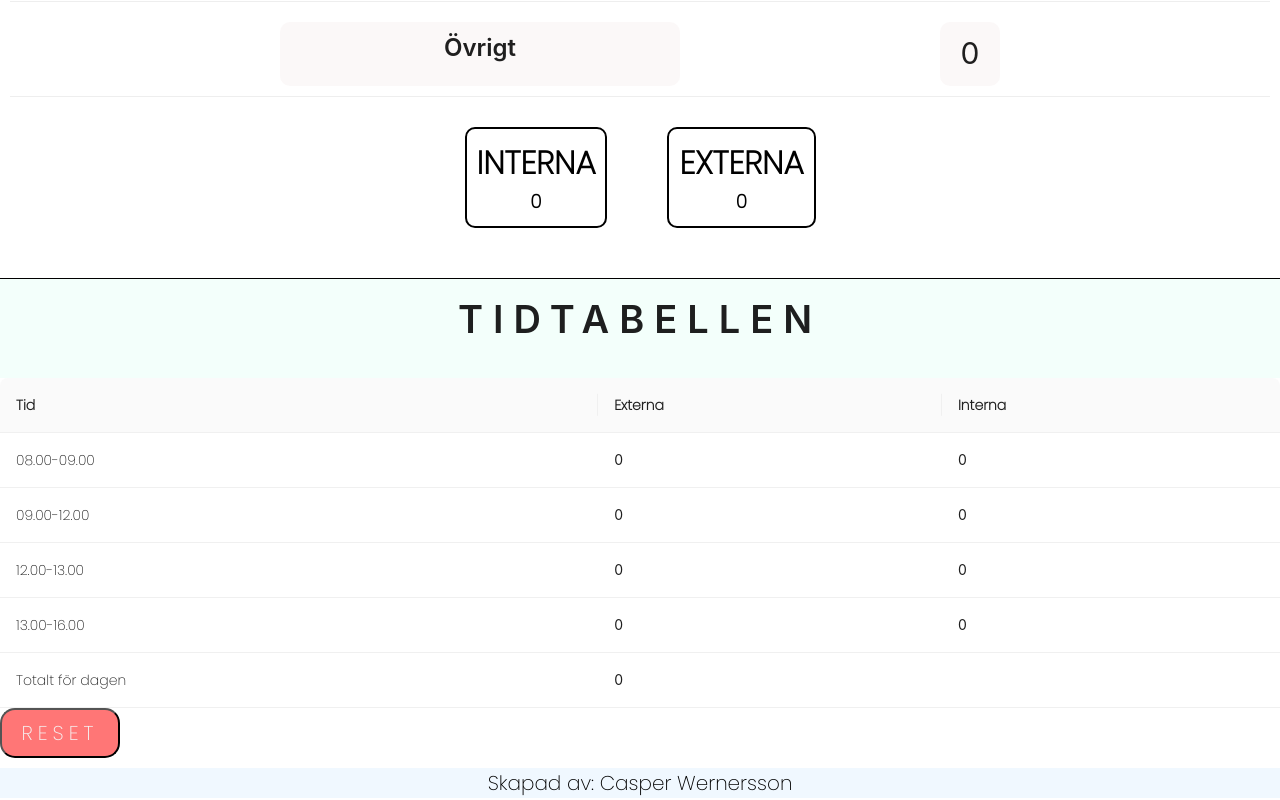
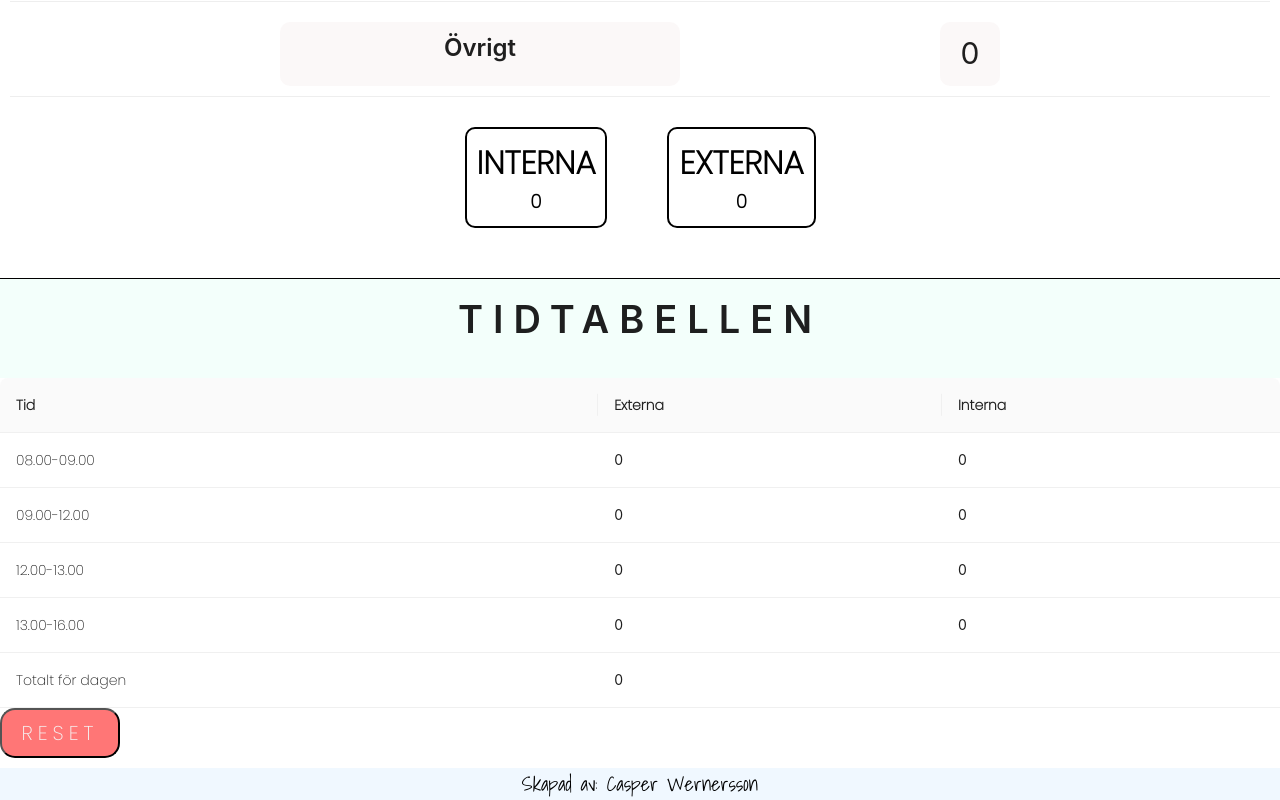
Before and after one commit to Cappeloow/StatisticCounter, a React (Vite) app in the folder client/: page / in a window 1280 px wide. Shown: the part 2468-3268 px from the top of the page. Built offline with nearby package versions, Linux system fonts and the light colour scheme.

Commit message:
production

```diff
--- a/client/src/components/DataCard.tsx
+++ b/client/src/components/DataCard.tsx
@@ -16,9 +16,12 @@
     e.stopPropagation();
   };
   return (
-    <div className="CardContainer" onClick={() => addAmountToMatter(matter)}>
+    <div className="CardContainer">
       <div className="Card">
-        <div className="containerOfMatter">
+        <div
+          className="containerOfMatter"
+          onClick={() => addAmountToMatter(matter)}
+        >
           <Title
             style={{ userSelect: "none" }}
             className="titleOfMatter"
--- a/client/src/style/Footer.css
+++ b/client/src/style/Footer.css
@@ -1,7 +1,12 @@
+@import url('https://fonts.googleapis.com/css2?family=Poppins:wght@200&family=Shadows+Into+Light&display=swap');
+
 footer {
 background-color: aliceblue;
 text-align: center;
 font-size:20px;
-font-family: 'Poppins', sans-serif;
 margin-top:10px;
 }
+
+footer > * {
+    font-family: 'Shadows Into Light';
+}
--- a/client/src/style/Table.css
+++ b/client/src/style/Table.css
@@ -12,6 +12,7 @@
     text-transform: uppercase;
     letter-spacing: 5px;
     font-size:20px;
+    user-select: none;
 }
 .resetButton:hover {
     background-color: rgba(255, 0, 0, 0.61);
```
